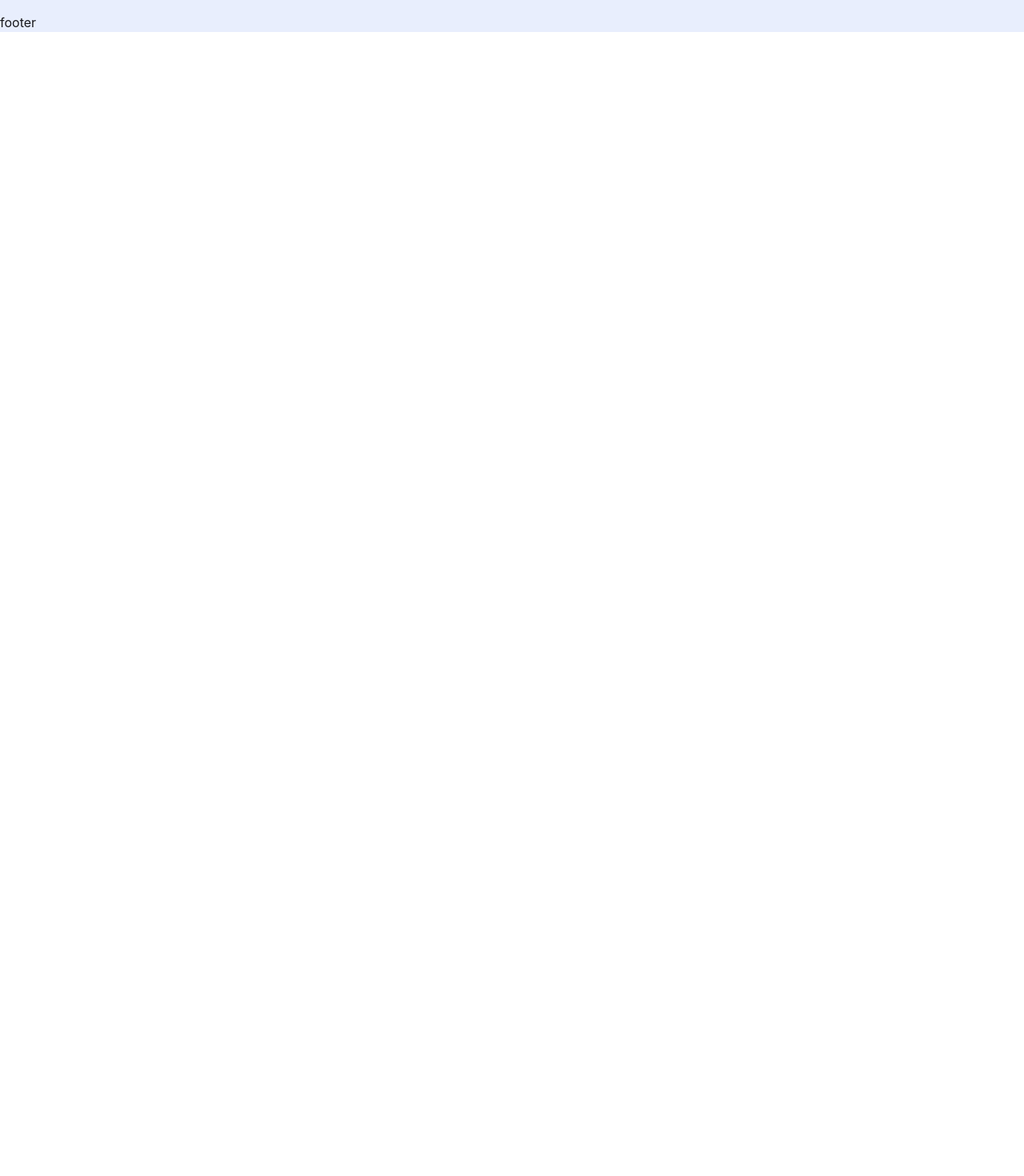
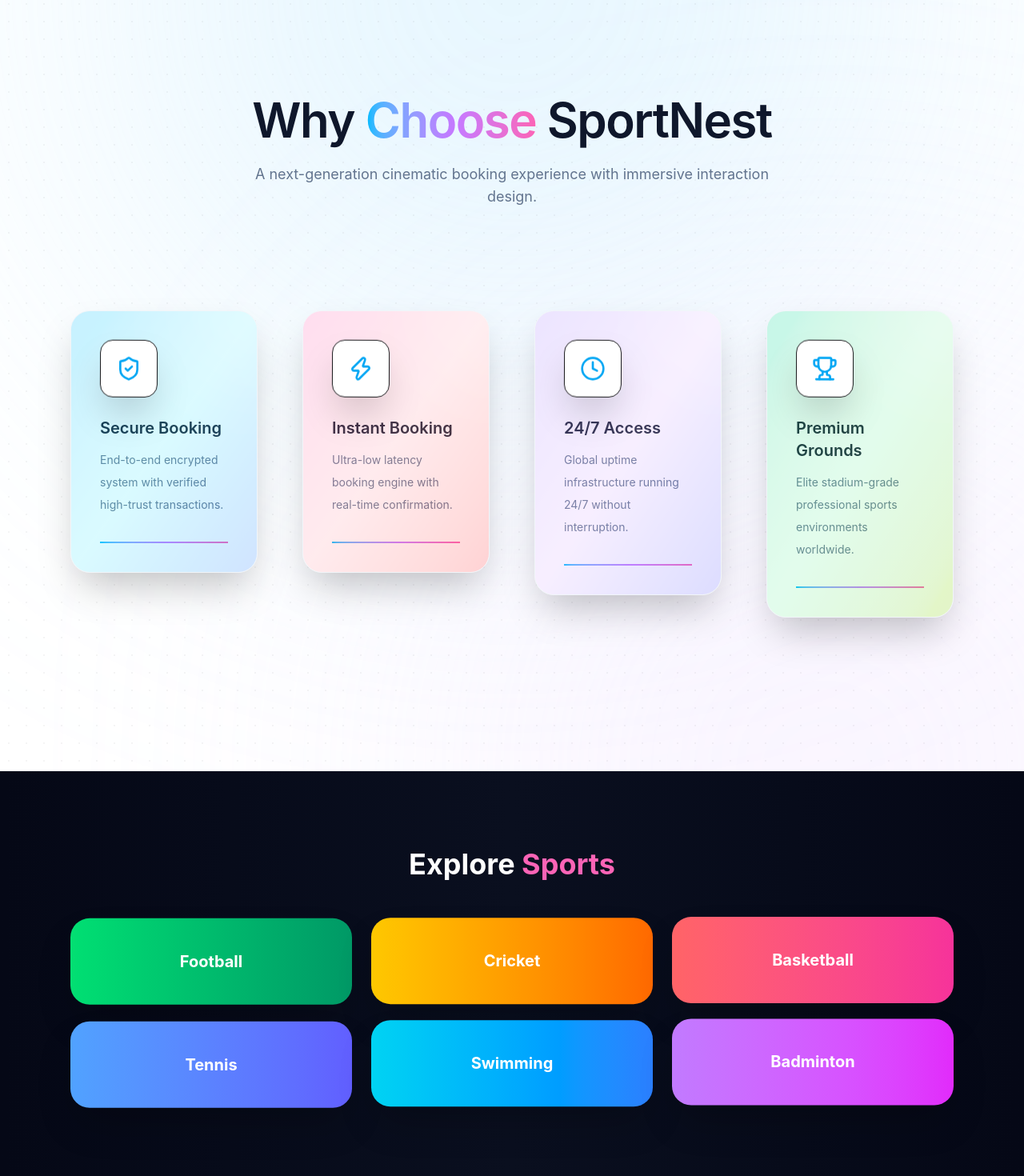
Before and after one commit to Nabdip-Dev/sport-nest, a Next.js app: page / in a window 1280 px wide. Shown: the part 760-2230 px from the top of the page at 80% size. Before the commit the page ends 800 px from the top, so only its background shows below. Built offline with nearby package versions, Linux system fonts and the light colour scheme.

Commit message:
feat: add HowItWorks and WhyChoose sections to homepage

```diff
--- a/package.json
+++ b/package.json
@@ -11,6 +11,7 @@
   "dependencies": {
     "daisyui": "^5.5.19",
     "framer-motion": "^12.38.0",
+    "gsap": "^3.15.0",
     "lucide-react": "^1.16.0",
     "next": "16.2.6",
     "react": "19.2.4",
--- a/src/app/globals.css
+++ b/src/app/globals.css
@@ -1,2 +1,17 @@
 @import "tailwindcss";
 @plugin "daisyui";
+
+
+
+@keyframes spin-slow {
+  0% {
+    transform: rotate(0deg);
+  }
+  100% {
+    transform: rotate(360deg);
+  }
+}
+
+.animate-spin-slow {
+  animation: spin-slow 6s linear infinite;
+}
--- /dev/null
+++ b/src/app/home/SportsCategory.jsx
@@ -0,0 +1,43 @@
+"use client";
+
+import { motion } from "framer-motion";
+
+const sports = [
+  { name: "Football", color: "from-green-400 to-emerald-600" },
+  { name: "Cricket", color: "from-yellow-400 to-orange-500" },
+  { name: "Basketball", color: "from-red-400 to-pink-500" },
+  { name: "Tennis", color: "from-blue-400 to-indigo-500" },
+  { name: "Swimming", color: "from-cyan-400 to-blue-500" },
+  { name: "Badminton", color: "from-purple-400 to-fuchsia-500" },
+];
+
+export default function SportsCategory() {
+  return (
+    <section className="py-24 bg-gradient-to-r from-[#050816] via-[#0a0f1f] to-[#050816] text-white">
+      <div className="max-w-6xl mx-auto px-6 text-center">
+
+        <h2 className="text-4xl font-bold mb-12">
+          Explore <span className="text-pink-400">Sports</span>
+        </h2>
+
+        <div className="grid sm:grid-cols-2 md:grid-cols-3 gap-6">
+          {sports.map((s, i) => (
+            <motion.div
+              key={i}
+              whileHover={{ scale: 1.1, rotateX: 10, rotateY: 10 }}
+              animate={{ y: [0, -10, 0] }}
+              transition={{
+                duration: 3,
+                repeat: Infinity,
+                delay: i * 0.2,
+              }}
+              className={`p-10 rounded-3xl bg-gradient-to-r ${s.color} shadow-2xl cursor-pointer`}
+            >
+              <h3 className="text-xl font-bold">{s.name}</h3>
+            </motion.div>
+          ))}
+        </div>
+      </div>
+    </section>
+  );
+}
--- /dev/null
+++ b/src/app/home/WhyChoose.jsx
@@ -0,0 +1,175 @@
+"use client";
+
+import { motion, useScroll, useTransform } from "framer-motion";
+import { useRef } from "react";
+import {
+  ShieldCheck,
+  Zap,
+  Clock,
+  Trophy,
+} from "lucide-react";
+
+const FEATURES = [
+  {
+    icon: ShieldCheck,
+    title: "Secure Booking",
+    desc: "End-to-end encrypted system with verified high-trust transactions.",
+    color: "from-sky-400 via-cyan-300 to-blue-500",
+  },
+  {
+    icon: Zap,
+    title: "Instant Booking",
+    desc: "Ultra-low latency booking engine with real-time confirmation.",
+    color: "from-pink-400 via-rose-300 to-red-500",
+  },
+  {
+    icon: Clock,
+    title: "24/7 Access",
+    desc: "Global uptime infrastructure running 24/7 without interruption.",
+    color: "from-violet-400 via-purple-300 to-indigo-500",
+  },
+  {
+    icon: Trophy,
+    title: "Premium Grounds",
+    desc: "Elite stadium-grade professional sports environments worldwide.",
+    color: "from-emerald-400 via-green-300 to-lime-500",
+  },
+];
+
+export default function WhyChoose() {
+  const ref = useRef(null);
+
+  const { scrollYProgress } = useScroll({
+    target: ref,
+    offset: ["start end", "end start"],
+  });
+
+  const bg1 = useTransform(scrollYProgress, [0, 1], [0, -200]);
+  const bg2 = useTransform(scrollYProgress, [0, 1], [0, 200]);
+
+  return (
+    <section
+      ref={ref}
+      className="relative py-48 overflow-hidden bg-white"
+    >
+
+      {/* FLOATING BACKGROUND LAYERS */}
+      <motion.div style={{ y: bg1 }} className="absolute inset-0">
+        <div className="absolute top-[-350px] left-1/2 -translate-x-1/2 w-[1000px] h-[1000px] bg-sky-200 blur-[240px] opacity-40 rounded-full" />
+      </motion.div>
+
+      <motion.div style={{ y: bg2 }} className="absolute inset-0">
+        <div className="absolute bottom-[-350px] right-[-200px] w-[900px] h-[900px] bg-purple-200 blur-[240px] opacity-30 rounded-full" />
+      </motion.div>
+
+      {/* PARTICLE DOT GRID */}
+      <div className="absolute inset-0 bg-[radial-gradient(circle,rgba(0,0,0,0.04)_1px,transparent_1px)] bg-[length:22px_22px]" />
+
+      <div className="relative max-w-6xl mx-auto px-6">
+
+        {/* TITLE WITH WORD ANIMATION FEEL */}
+        <motion.div
+          initial={{ opacity: 0, y: 80 }}
+          whileInView={{ opacity: 1, y: 0 }}
+          viewport={{ once: true }}
+          className="text-center mb-32"
+        >
+          <h2 className="text-6xl font-semibold tracking-tight text-slate-900">
+            Why{" "}
+            <span className="bg-gradient-to-r from-sky-400 via-purple-400 to-pink-400 bg-clip-text text-transparent">
+              Choose
+            </span>{" "}
+            SportNest
+          </h2>
+
+          <p className="mt-6 text-lg text-slate-500 max-w-2xl mx-auto">
+            A next-generation cinematic booking experience with immersive interaction design.
+          </p>
+        </motion.div>
+
+        {/* GRID */}
+        <div className="grid sm:grid-cols-2 lg:grid-cols-4 gap-14 perspective">
+
+          {FEATURES.map((item, i) => {
+            const Icon = item.icon;
+
+            return (
+              <motion.div
+                key={i}
+                initial={{ opacity: 0, y: 140, rotateX: 25, scale: 0.85 }}
+                whileInView={{ opacity: 1, y: 0, rotateX: 0, scale: 1 }}
+                viewport={{ once: true }}
+                transition={{
+                  delay: i * 0.2,
+                  duration: 0.9,
+                  type: "spring",
+                  stiffness: 80,
+                }}
+                whileHover={{
+                  rotateY: 20,
+                  rotateX: -15,
+                  scale: 1.1,
+                }}
+                className="group relative"
+              >
+
+                {/* OUTER GLOW AURA */}
+                <div className="absolute -inset-4 rounded-3xl opacity-0 group-hover:opacity-100 blur-3xl transition duration-500 bg-gradient-to-r from-sky-300 via-purple-300 to-pink-300" />
+
+                {/* CARD */}
+                <div className="relative p-9 rounded-3xl bg-white border border-slate-100 shadow-2xl overflow-hidden transform-gpu">
+
+                  {/* animated gradient base */}
+                  <div className={`absolute inset-0 bg-gradient-to-br ${item.color} opacity-20 animate-pulse`} />
+
+                  {/* floating light orb */}
+                  <div className="absolute top-[-60px] right-[-60px] w-[140px] h-[140px] bg-white/40 blur-3xl rounded-full animate-pulse" />
+
+                  {/* ICON (physics motion) */}
+                  <motion.div
+                    animate={{
+                      y: [0, -12, 0],
+                      rotate: [0, 12, 0],
+                    }}
+                    transition={{
+                      duration: 3,
+                      repeat: Infinity,
+                      ease: "easeInOut",
+                    }}
+                    whileHover={{
+                      scale: 1.6,
+                      rotate: 35,
+                    }}
+                    className="w-18 h-18 flex items-center justify-center rounded-2xl bg-white shadow-2xl border mb-6"
+                  >
+                    <Icon className="w-8 h-8 text-sky-500" />
+                  </motion.div>
+
+                  {/* TITLE */}
+                  <h3 className="text-xl font-semibold text-slate-900">
+                    {item.title}
+                  </h3>
+
+                  {/* DESC */}
+                  <p className="mt-3 text-sm text-slate-500 leading-7">
+                    {item.desc}
+                  </p>
+
+                  {/* animated underline beam */}
+                  <motion.div
+                    initial={{ width: 0 }}
+                    whileInView={{ width: "100%" }}
+                    transition={{ duration: 1.2 }}
+                    className="mt-8 h-[2px] bg-gradient-to-r from-sky-400 via-purple-400 to-pink-400"
+                  />
+
+                </div>
+              </motion.div>
+            );
+          })}
+
+        </div>
+      </div>
+    </section>
+  );
+}
--- a/src/app/page.js
+++ b/src/app/page.js
@@ -1,10 +1,14 @@
 import Image from "next/image";
 import Banner from "./home/Banner";
+import WhyChoose from "./home/WhyChoose";
+import SportsCategory from "./home/SportsCategory";
 
 export default function Home() {
   return (
     <>
     <Banner/>
+    <WhyChoose/>
+    <SportsCategory/>
     </>
   );
 }
```
Also changed, not shown: 1 other file (tests, documents, lock files or other folders).
